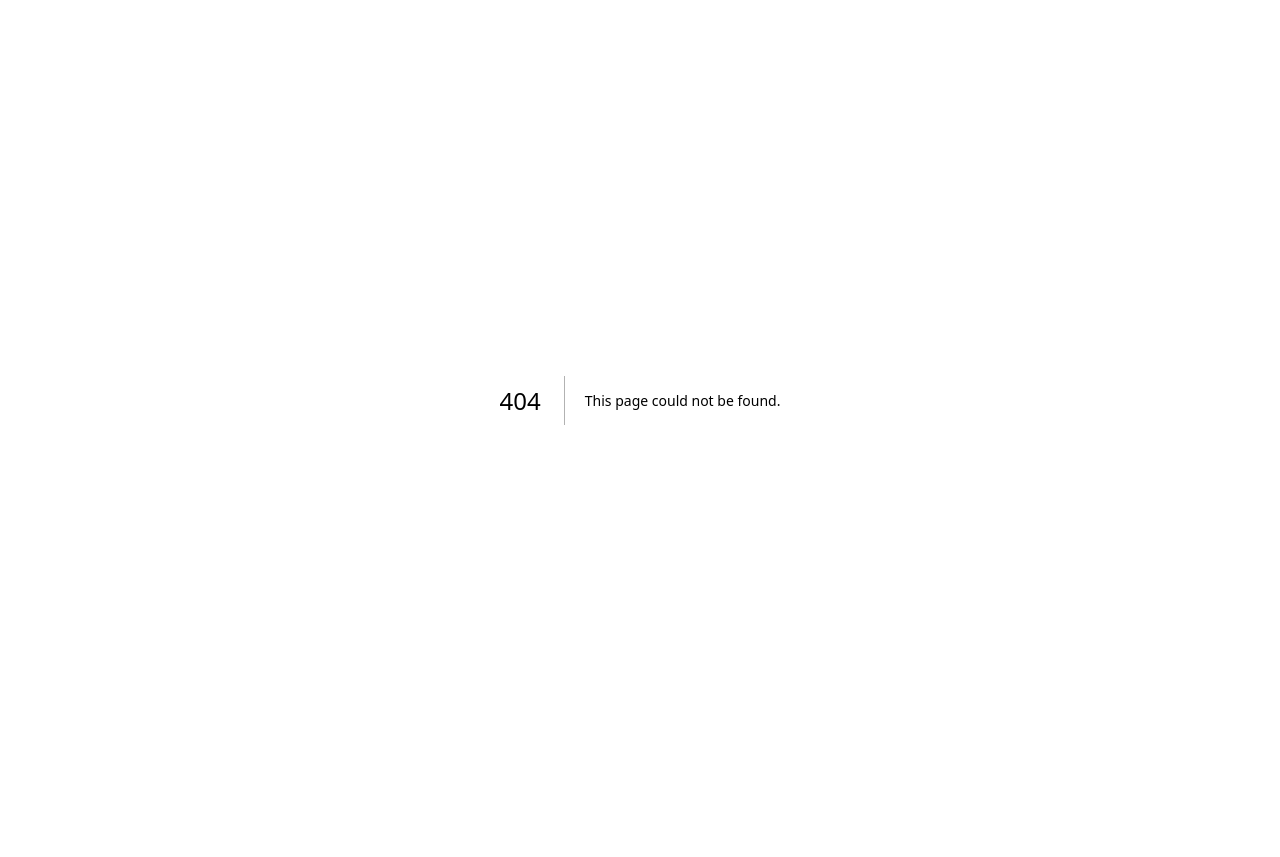
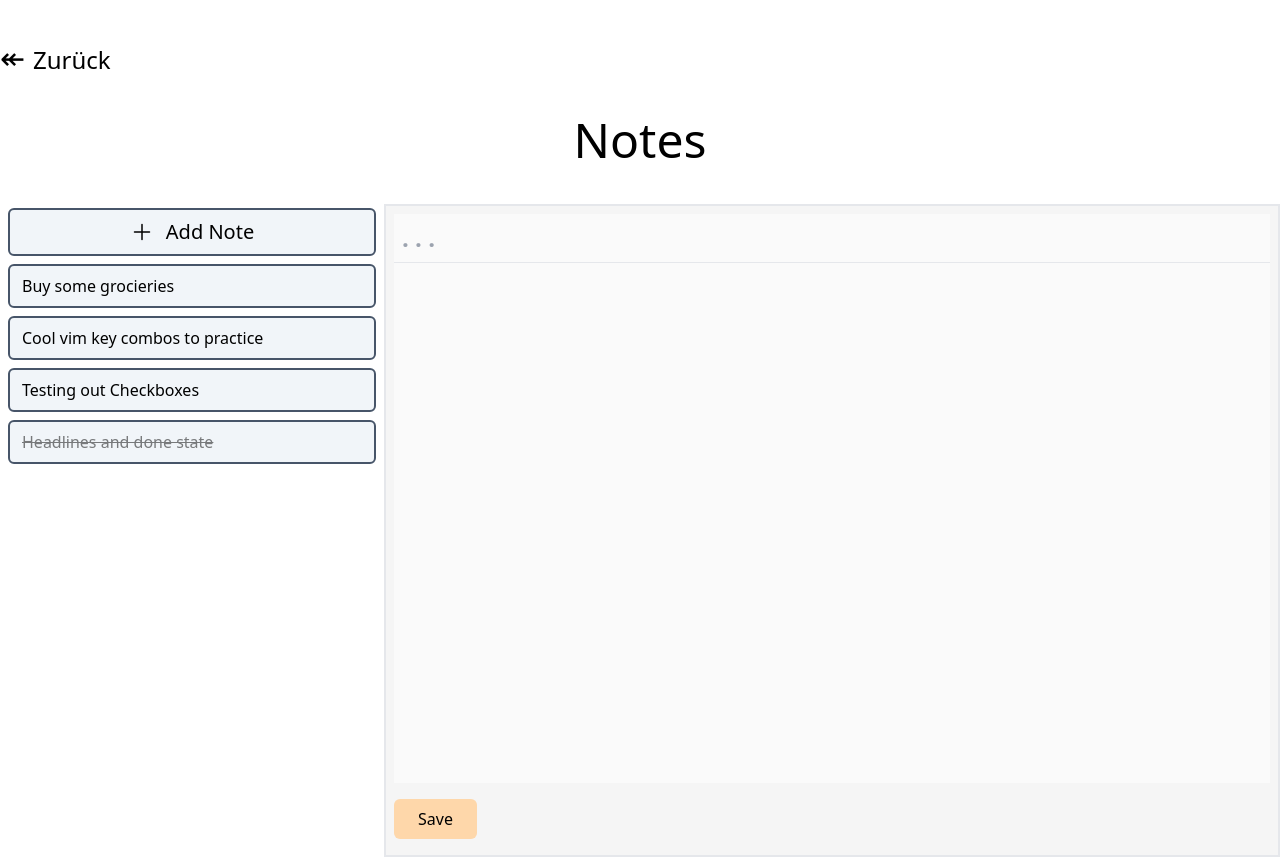
Before and after one commit to dizzzy7/the-project, a Next.js app: page /notes in a window 1280 px wide. Before the commit this address had no page. Before the commit the page ends 800 px from the top, so only its background shows below. Built offline with nearby package versions, Linux system fonts and the light colour scheme.

Commit message:
feat: change naming from todo to notes, add several cleanup changes

```diff
--- a/src/components/todo/TodoEditor.tsx
+++ b/src/components/note/NoteEditor.tsx
@@ -9,24 +9,24 @@ import {
   useEffect,
   useState,
 } from 'react';
-import { Todo } from './TodoList';
+import { Note } from './NoteList';
 import TaskItem from '@tiptap/extension-task-item';
 import TaskList from '@tiptap/extension-task-list';
 
 import { v4 as uuidv4 } from 'uuid';
 
-export type TodoEditorProps = {
+export type NoteEditorProps = {
   richTextClasses: string;
   onSubmit: (title: string, content: string, id: string | null, persist: boolean) => void;
   className?: string;
-  todo: Todo | null;
+  note: Note | null;
   editorRef: MutableRefObject<{
     title: HTMLInputElement | null;
     content: HTMLInputElement | null;
   }>;
 };
 
-const TodoEditor = forwardRef((props: TodoEditorProps, ref) => {
+const NoteEditor = forwardRef((props: NoteEditorProps, ref) => {
   const editor = useEditor({
     extensions: [
       Starterkit,
@@ -38,22 +38,22 @@ const TodoEditor = forwardRef((props: TodoEditorProps, ref) => {
         },
       }),
     ],
-    content: (props.todo && props.todo.content) || '',
+    content: (props.note && props.note.content) || '',
   });
 
   const [titleInputValue, setTitleInputValue] = useState<string>(
-    (props.todo && props.todo.title) || ''
+    (props.note && props.note.title) || ''
   );
 
   useEffect(() => {
-    if (props.todo && props.todo.content) {
-      editor?.commands.setContent(props.todo.content);
-      setTitleInputValue(props.todo && props.todo.title);
+    if (props.note && props.note.content) {
+      editor?.commands.setContent(props.note.content);
+      setTitleInputValue(props.note && props.note.title);
     } else {
       editor?.commands.setContent('');
       setTitleInputValue('');
     }
-  }, [editor, props.todo]);
+  }, [editor, props.note]);
 
   return (
     <div
@@ -74,7 +74,7 @@ const TodoEditor = forwardRef((props: TodoEditorProps, ref) => {
         onChange={(e) => {
           if (editor) {
             setTitleInputValue(e.target.value);
-            props.onSubmit(e.target.value, editor.getHTML(), props.todo && props.todo.id || null, false)
+            props.onSubmit(e.target.value, editor.getHTML(), props.note && props.note.id || null, false)
           }
         }}
         placeholder=". . ."
@@ -91,20 +91,20 @@ const TodoEditor = forwardRef((props: TodoEditorProps, ref) => {
         className="px-6 py-2 mt-4 mb-2 font-medium bg-orange-200 rounded-md"
         onClick={() => {
           if (editor) {
-            let todoTitle = titleInputValue;
+            let noteTitle = titleInputValue;
             const editorContent = editor.getHTML();
             if (titleInputValue === '') {
               const match = editorContent.match(/<[^>]*>([^<]*)<\/[^>]*>/);
               const firstTagContent = match ? match[1] : '';
-              todoTitle = firstTagContent;
+              noteTitle = firstTagContent;
             }
 
-            if (props.todo) {
-              // update todo
-              props.onSubmit(todoTitle, editor.getHTML(), props.todo.id, true);
+            if (props.note) {
+              // update note
+              props.onSubmit(noteTitle, editor.getHTML(), props.note.id, true);
             } else {
-              // create new todo
-              props.onSubmit(todoTitle, editor.getHTML(), null, true);
+              // create new note
+              props.onSubmit(noteTitle, editor.getHTML(), null, true);
               editor.commands.setContent('');
               setTitleInputValue('');
             }
@@ -117,6 +117,6 @@ const TodoEditor = forwardRef((props: TodoEditorProps, ref) => {
   );
 });
 
-TodoEditor.displayName = 'TodoEditor';
+NoteEditor.displayName = 'NoteEditor';
 
-export default TodoEditor;
+export default NoteEditor;
--- a/src/components/todo/TodoList.tsx
+++ b/src/components/note/NoteList.tsx
@@ -16,35 +16,34 @@ import {
   verticalListSortingStrategy,
 } from '@dnd-kit/sortable';
 
-export type Todo = {
+export type Note = {
   id: string;
   title: string;
   content: string;
   done: boolean;
 };
 
-export type TodoListProps = {
-  todos: Todo[];
-  onChange: (todos: Todo[]) => void;
+export type NoteListProps = {
+  notes: Note[];
+  onChange: (notes: Note[]) => void;
   richTextClasses: string;
   className?: string;
-  loadTodo: (todoId: number) => void;
-  addTodo: () => void;
-  deleteTodo: (index: number) => void;
-  activeTodoIndex: number | null;
-  previewTodoIndex: number | null;
-  setActiveTodoIndex: (index: number | null) => void;
-  setPreviewTodoIndex: (index: number | null) => void;
-  previewTodo: (index: number | null) => void;
-  toggleTodoDone: (index: number) => void;
+  loadNote: (noteId: number) => void;
+  addNote: () => void;
+  deleteNote: (index: number) => void;
+  activeNoteIndex: number | null;
+  previewNoteIndex: number | null;
+  setActiveNoteIndex: (index: number | null) => void;
+  setPreviewNoteIndex: (index: number | null) => void;
+  previewNote: (index: number | null) => void;
 };
 
-export default function TodoList(props: TodoListProps) {
+export default function NoteList(props: NoteListProps) {
   return (
     <ul className={clx(props.className, 'px-2 py-1 transition-all space-y-2')}>
       <li className="border-2 rounded-md bg-slate-100 border-slate-600">
         <button
-          onClick={(e) => props.addTodo()}
+          onClick={(e) => props.addNote()}
           className="flex items-center justify-center w-full py-2"
         >
           <svg
@@ -61,10 +60,10 @@ export default function TodoList(props: TodoListProps) {
               d="M12 4.5v15m7.5-7.5h-15"
             />
           </svg>
-          <span className="pl-3 text-xl">Add Todo</span>
+          <span className="pl-3 text-xl">Add Note</span>
         </button>
       </li>
-      {props.todos.sort((a, b) => {
+      {props.notes.sort((a, b) => {
         if (a.done && !b.done) {
           return 1;
         } else if (!a.done && b.done) {
@@ -72,39 +71,29 @@ export default function TodoList(props: TodoListProps) {
         } else {
           return 0;
         }
-      }).map((todo, todoIndex) => {
+      }).map((note, noteIndex) => {
         return (
           <li
-            className={'bg-slate-100 rounded-md border-slate-600 border-2'}
-            key={todo.id}
+            className={'bg-slate-100 rounded-md border-slate-600 border-2 group'}
+            key={note.id}
           >
             <button
               className="w-full pl-3 text-left"
               onClick={(e) => {
-                props.loadTodo(todoIndex);
+                props.loadNote(noteIndex);
                 e.stopPropagation();
               }}
             >
               {
                 <div className="flex justify-between">
-                  <div className={clx(todo.done && 'line-through opacity-50', 'py-2')}>
-                    {todo.title}
+                  <div className={clx(note.done && 'line-through opacity-50', 'py-2')}>
+                    {note.title}
                   </div>
                   <div className="flex items-center">
-                    <input
-                      className='w-5 h-5 mr-2'
-                      type="checkbox"
-                      id="checkbox"
-                      checked={todo.done}
-                      onChange={() => { props.toggleTodoDone(todoIndex) }}
+                    <div
+                      className="py-2 pr-2 bg-slate-100 opacity-0 group-hover:opacity-30 hover:!opacity-100 rounded-md transition-opacity"
                       onClick={(e) => {
-                        e.stopPropagation()
-                      }}
-                    />
-                    <div
-                      className="py-2 pr-2"
-                      onClick={(e) => {
-                        props.deleteTodo(todoIndex);
+                        props.deleteNote(noteIndex);
                         e.stopPropagation();
                       }}
                     >
--- a/src/pages/todos.tsx
+++ b/src/pages/notes.tsx
@@ -2,8 +2,8 @@ import Head from 'next/head';
 
 import '@/app/globals.css';
 
-import TodoList, { Todo } from '@/components/todo/TodoList';
-import TodoEditor from '@/components/todo/TodoEditor';
+import NoteList, { Note } from '@/components/note/NoteList';
+import NoteEditor from '@/components/note/NoteEditor';
 
 import { useEffect, useRef, useState } from 'react';
 import { clx } from '@/utils/clx';
@@ -16,8 +16,8 @@ const richTextClasses = clx(
   'prose-p:my-1 prose-hr:my-4 prose-ul:my-0 prose-label:mt-0'
 );
 
-export default function Todos() {
-  const [todos, setTodos] = useState<Todo[]>([
+export default function Notes() {
+  const [notes, setNotes] = useState<Note[]>([
     {
       id: uuidv4(),
       title: 'Buy some grocieries',
@@ -106,8 +106,8 @@ export default function Todos() {
     },
   ]);
 
-  const [activeTodoIndex, setActiveTodoIndex] = useState<number | null>(null);
-  const [previewTodoIndex, setPreviewTodoIndex] = useState<number | null>(null);
+  const [activeNoteIndex, setActiveNoteIndex] = useState<number | null>(null);
+  const [previewNoteIndex, setPreviewNoteIndex] = useState<number | null>(null);
 
   const editorRef = useRef<{
     title: HTMLInputElement | null;
@@ -117,36 +117,36 @@ export default function Todos() {
     content: null,
   });
 
-  const addTodo = () => {
-    const newTodo: Todo = {
+  const addNote = () => {
+    const newNote: Note = {
       id: uuidv4(),
       content: '',
       title: '',
       done: false,
     };
 
-    setTodos([newTodo, ...structuredClone(todos)]);
+    setNotes([newNote, ...structuredClone(notes)]);
 
-    setActiveTodoIndex(0);
+    setActiveNoteIndex(0);
   };
 
-  const deleteTodo = (index: number) => {
-    const result = structuredClone(todos);
+  const deleteNote = (index: number) => {
+    const result = structuredClone(notes);
 
     result.splice(index, 1);
 
-    setTodos(result);
+    setNotes(result);
 
-    setActiveTodoIndex(null);
+    setActiveNoteIndex(null);
   };
 
   return (
     <>
       <Head>
-        <title>Todo Application</title>
+        <title>Note Application</title>
         <meta
           name="description"
-          content="This is a Todo Application written in Next.js"
+          content="This is a Note Application written in Next.js"
         />
       </Head>
       <div>
@@ -156,67 +156,67 @@ export default function Todos() {
               ↞ <span className="text-2xl">Zurück</span>
             </Link>
           </div>
-          <h1 className="mt-10 mb-10 text-5xl text-center">Todos</h1>
+          <h1 className="mt-10 mb-10 text-5xl text-center">Notes</h1>
           <div className="flex flex-col items-center w-full md:flex-row md:items-start text-md">
-            <TodoList
+            <NoteList
               richTextClasses={richTextClasses}
-              todos={todos}
-              onChange={setTodos}
+              notes={notes}
+              onChange={setNotes}
               className="order-1 max-w-full w-96 md:order-none"
-              loadTodo={(todoIndex: number) => {
-                setActiveTodoIndex(todoIndex);
+              loadNote={(noteIndex: number) => {
+                setActiveNoteIndex(noteIndex);
               }}
-              previewTodo={(todoIndex) => {
-                if (todoIndex === previewTodoIndex) {
-                  setPreviewTodoIndex(null);
+              previewNote={(noteIndex) => {
+                if (noteIndex === previewNoteIndex) {
+                  setPreviewNoteIndex(null);
                 } else {
-                  setPreviewTodoIndex(todoIndex);
+                  setPreviewNoteIndex(noteIndex);
                 }
               }}
-              activeTodoIndex={activeTodoIndex}
-              previewTodoIndex={previewTodoIndex}
-              setActiveTodoIndex={setActiveTodoIndex}
-              setPreviewTodoIndex={setPreviewTodoIndex}
-              toggleTodoDone={(todoIndex: number) => {
-                const todosCopy = structuredClone(todos);
-                todosCopy[todoIndex].done = !todosCopy[todoIndex].done;
-                setTodos(todosCopy);
+              activeNoteIndex={activeNoteIndex}
+              previewNoteIndex={previewNoteIndex}
+              setActiveNoteIndex={setActiveNoteIndex}
+              setPreviewNoteIndex={setPreviewNoteIndex}
+              toggleNoteDone={(noteIndex: number) => {
+                const notesCopy = structuredClone(notes);
+                notesCopy[noteIndex].done = !notesCopy[noteIndex].done;
+                setNotes(notesCopy);
               }}
-              addTodo={addTodo}
-              deleteTodo={deleteTodo}
+              addNote={addNote}
+              deleteNote={deleteNote}
             />
-            <TodoEditor
+            <NoteEditor
               className="grow"
               richTextClasses={richTextClasses}
-              todo={activeTodoIndex !== null ? todos[activeTodoIndex] : null}
+              note={activeNoteIndex !== null ? notes[activeNoteIndex] : null}
               editorRef={editorRef}
-              onSubmit={(newTodoTitle, newTodoContent, todoId, persist) => {
-                if (todoId === null) {
-                  todoId = uuidv4();
+              onSubmit={(newNoteTitle, newNoteContent, noteId, persist) => {
+                if (noteId === null) {
+                  noteId = uuidv4();
                 }
-                const todoIndex = todos.findIndex((todo) => todo.id === todoId);
+                const noteIndex = notes.findIndex((note) => note.id === noteId);
 
-                // save todo if it is new, else just overwrite
-                if (todoIndex === -1) {
-                  const newTodos = [
+                // save note if it is new, else just overwrite
+                if (noteIndex === -1) {
+                  const newNotes = [
                     {
                       id: uuidv4(),
-                      title: newTodoTitle,
-                      content: newTodoContent,
+                      title: newNoteTitle,
+                      content: newNoteContent,
                       done: false,
                     },
-                    ...todos
+                    ...notes
                   ];
-                  setTodos(newTodos);
-                  setActiveTodoIndex(0)
+                  setNotes(newNotes);
+                  setActiveNoteIndex(0)
 
 
                 } else {
-                  const newTodos = [...todos];
+                  const newNotes = [...notes];
 
-                  newTodos[todoIndex].title = newTodoTitle;
-                  newTodos[todoIndex].content = newTodoContent;
-                  setTodos(newTodos);
+                  newNotes[noteIndex].title = newNoteTitle;
+                  newNotes[noteIndex].content = newNoteContent;
+                  setNotes(newNotes);
 
                 }
 
```
